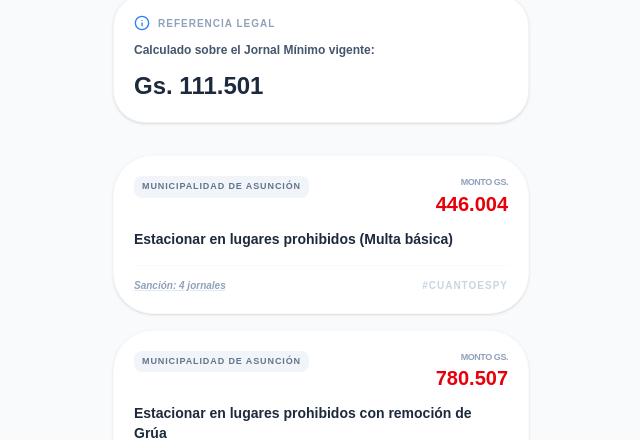
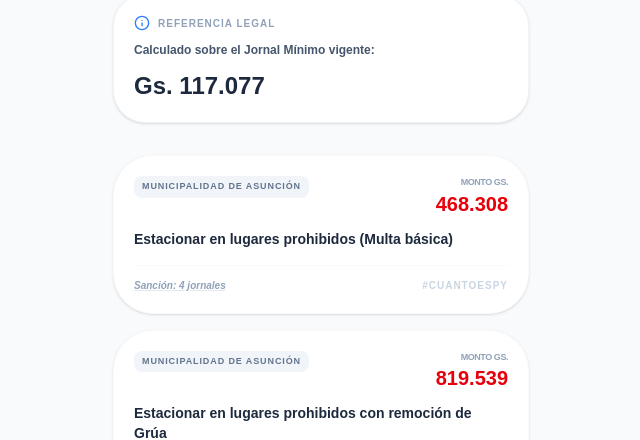
Before and after one commit to Schrammpy/cuanto-es, a Next.js app: page /multas in a window 1280 px wide. Shown: the part 299-739 px from the top of the page, without its empty margins (319-959 px from the left). Built offline with nearby package versions, Linux system fonts and the light colour scheme.

Commit message:
Nuevo Jornal Diario

```diff
--- a/app/multas/page.tsx
+++ b/app/multas/page.tsx
@@ -6,7 +6,7 @@ import { Search, AlertCircle, Info, Scale } from 'lucide-react';
 // ==========================================
 // CONFIGURACIÓN CENTRALIZADA
 // ==========================================
-const JORNAL_MINIMO = 111501;
+const JORNAL_MINIMO = 117077; // Valor actualizado a junio de 2026
 const FECHA_ACTUALIZACION = "Año 2026";
 
 const multasData = [
```
